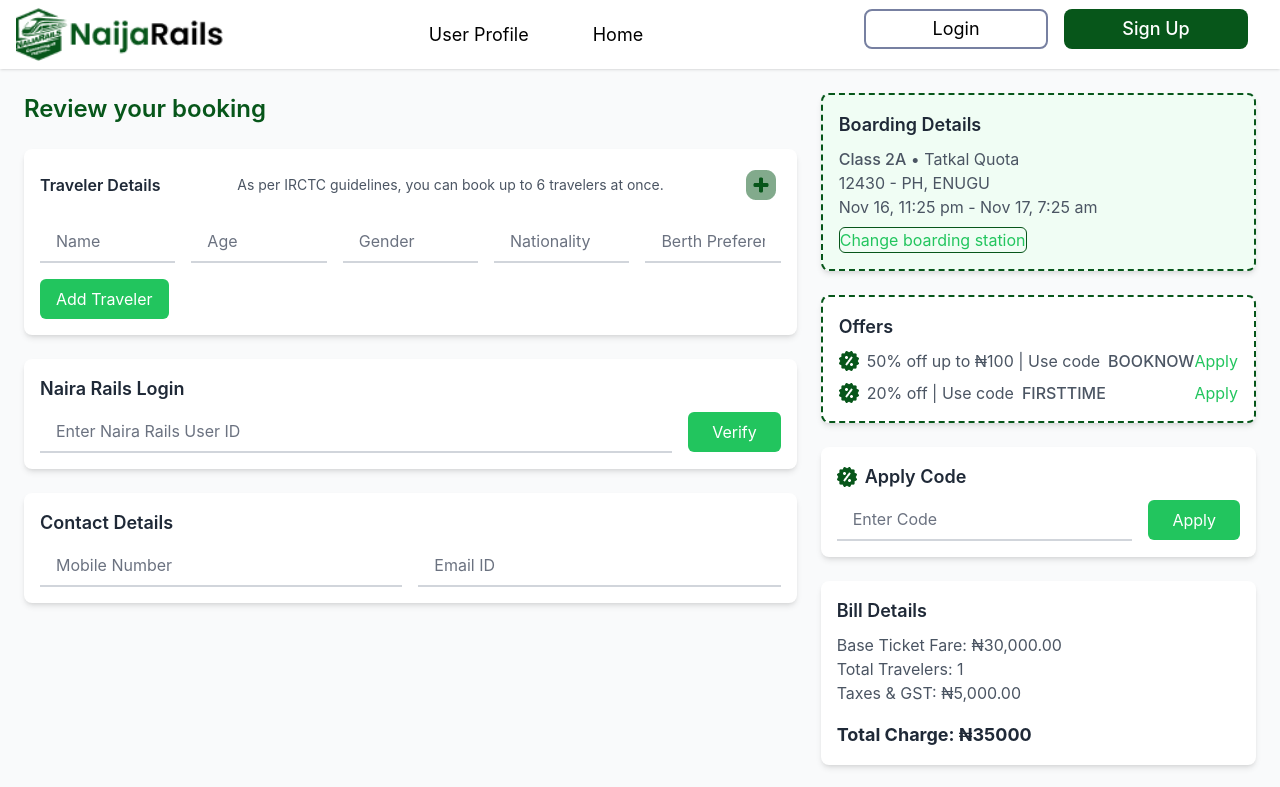
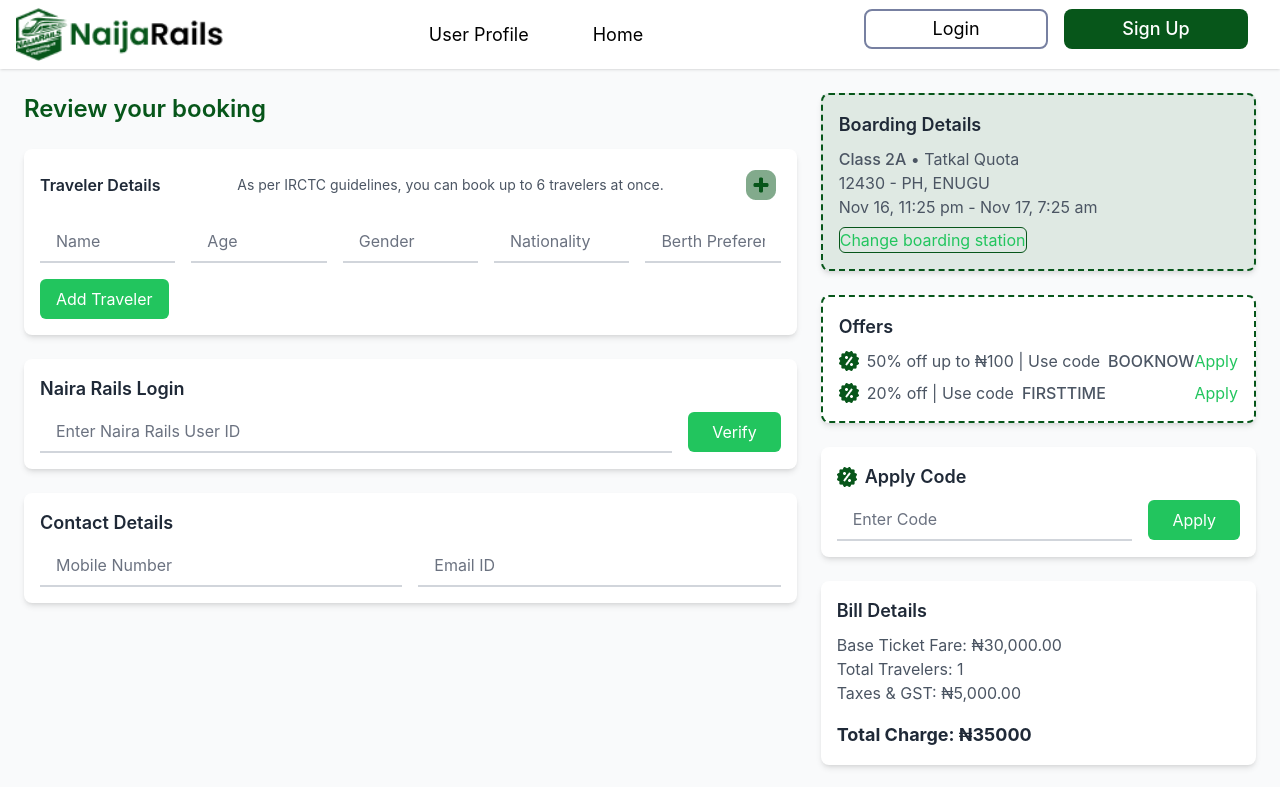
Before and after one commit to Ernestoo2/RaiilwayTransport, a React (Create React App) app: page /review-booking in a window 1280 px wide. Shown: the top 787 px of the page. Built offline with nearby package versions, Linux system fonts and the light colour scheme.

Commit message:
Railway transport system push

```diff
--- a/src/components/BookingRight.tsx
+++ b/src/components/BookingRight.tsx
@@ -27,7 +27,7 @@ const BookingRight: React.FC = () => {
             {/* Right Section: Boarding and Billing Details */}
       <div className="w-full  space-y-6">
         {/* Boarding Details */}
-        <div className="bg-green-50 p-4 rounded-lg border-dashed border-[2px] border-[#07561A] shadow-md">
+        <div className="bg-[#07561A1A] p-4 rounded-lg border-dashed border-[2px] border-[#07561A] shadow-md">
           <h3 className="text-lg font-semibold text-gray-800 mb-2">Boarding Details</h3>
           <p className="text-gray-600">
             <span className="font-medium">Class 2A</span> &bull; Tatkal Quota
```
